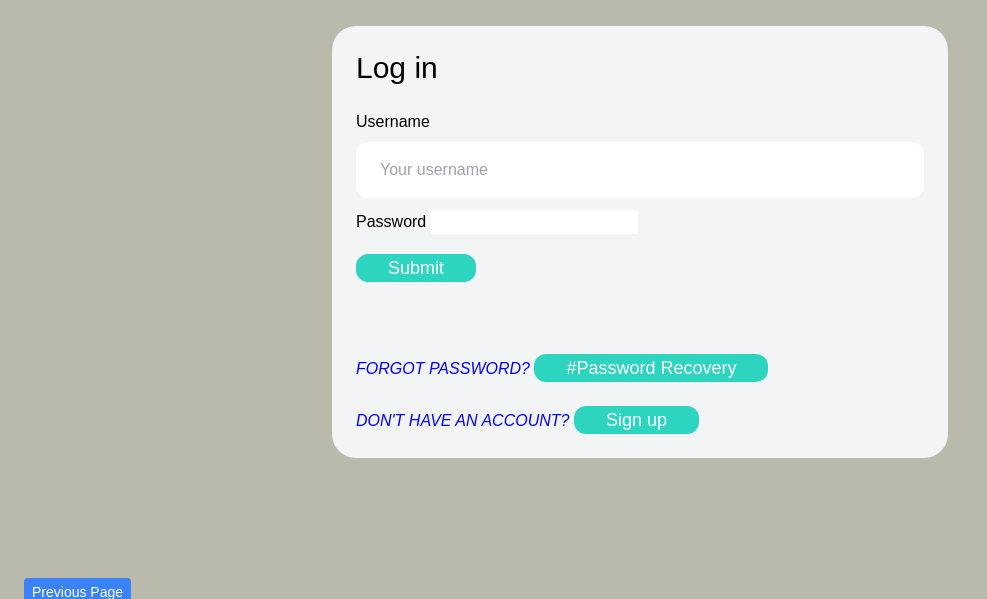
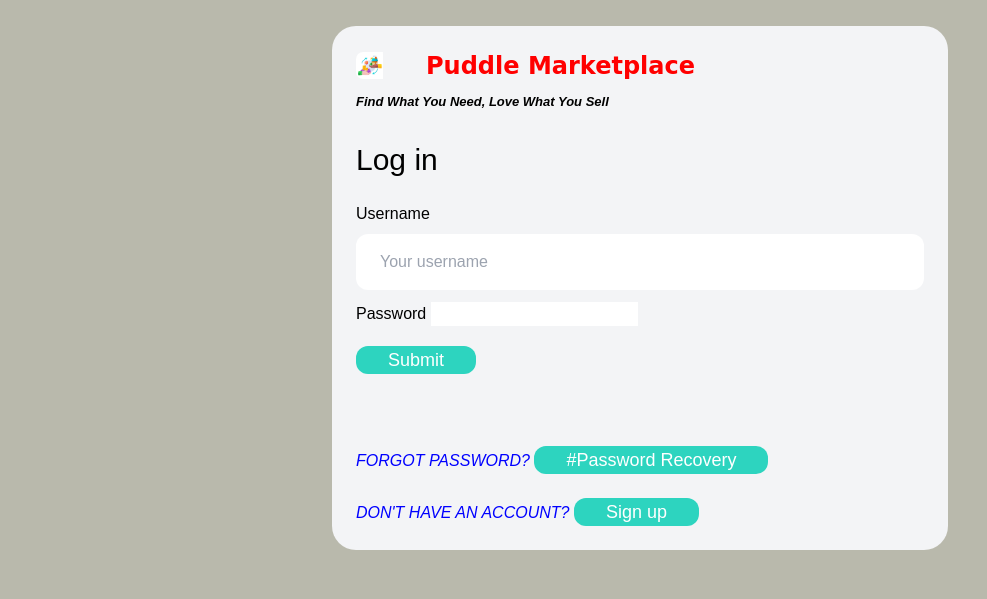
Before and after one commit to IanMalobaMwakha/Puddle, a Django app: page /login/ in a window 1280 px wide. Shown: the part 86-685 px from the top of the page, without its empty margins (0-987 px from the left). Run offline with Django 4.2, Linux system fonts and the light colour scheme; some libraries are stand-ins or nearby versions.

Commit message:
modified:   puddle/core/templates/core/login.html modified:   puddle/core/templates/core/logout_success.html modified:   puddle/db.sqlite3

```diff
--- a/puddle/core/templates/core/login.html
+++ b/puddle/core/templates/core/login.html
@@ -4,6 +4,14 @@
 
 {%block content %}
 <div class="w-1/2 my-6 mx-auto p-6 bg-gray-100 rounded-3xl">
+    <a href="/" class="text-base md:text-xl lg:text-2xl font-semibold" style="background-image: url('media/icon/logo.png');
+        background-size: contain; background-repeat: no-repeat; padding-left: 70px; border-radius:7px;">
+            <span style="color: red; font-family: 'Lucida Handwriting', cursive;">Puddle Marketplace</span>
+            <br>
+            <span style="font-size: 13px; color: black;"><i>Find What You Need, Love What You Sell</i></span>
+    </a>
+    <br>
+    <br>
     <h1 class="mb-6 text-3xl">Log in</h1>
 
     <form method="post" action=".">
```
Also changed, not shown: puddle/core/templates/core/logout_success.html (+8 -0 lines), puddle/db.sqlite3.
